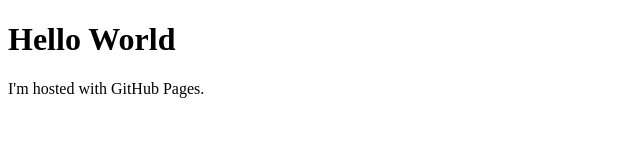
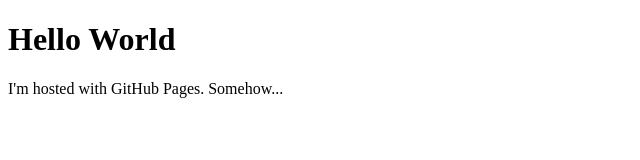
Before and after one commit to vce23/vce23.github.io, a plain HTML site: page index.html in a window 1280 px wide. Shown: the full height of the page, 0-640 px from the left. Drawn offline with Linux system fonts and the light colour scheme.

Commit message:
Updating Index to test Website

```diff
--- a/index.html
+++ b/index.html
@@ -2,6 +2,6 @@
 <html>
 <body>
 <h1>Hello World</h1>
-<p>I'm hosted with GitHub Pages.</p>
+<p>I'm hosted with GitHub Pages. Somehow...</p>
 </body>
 </html>
```
Also changed, not shown: 1 other file.
